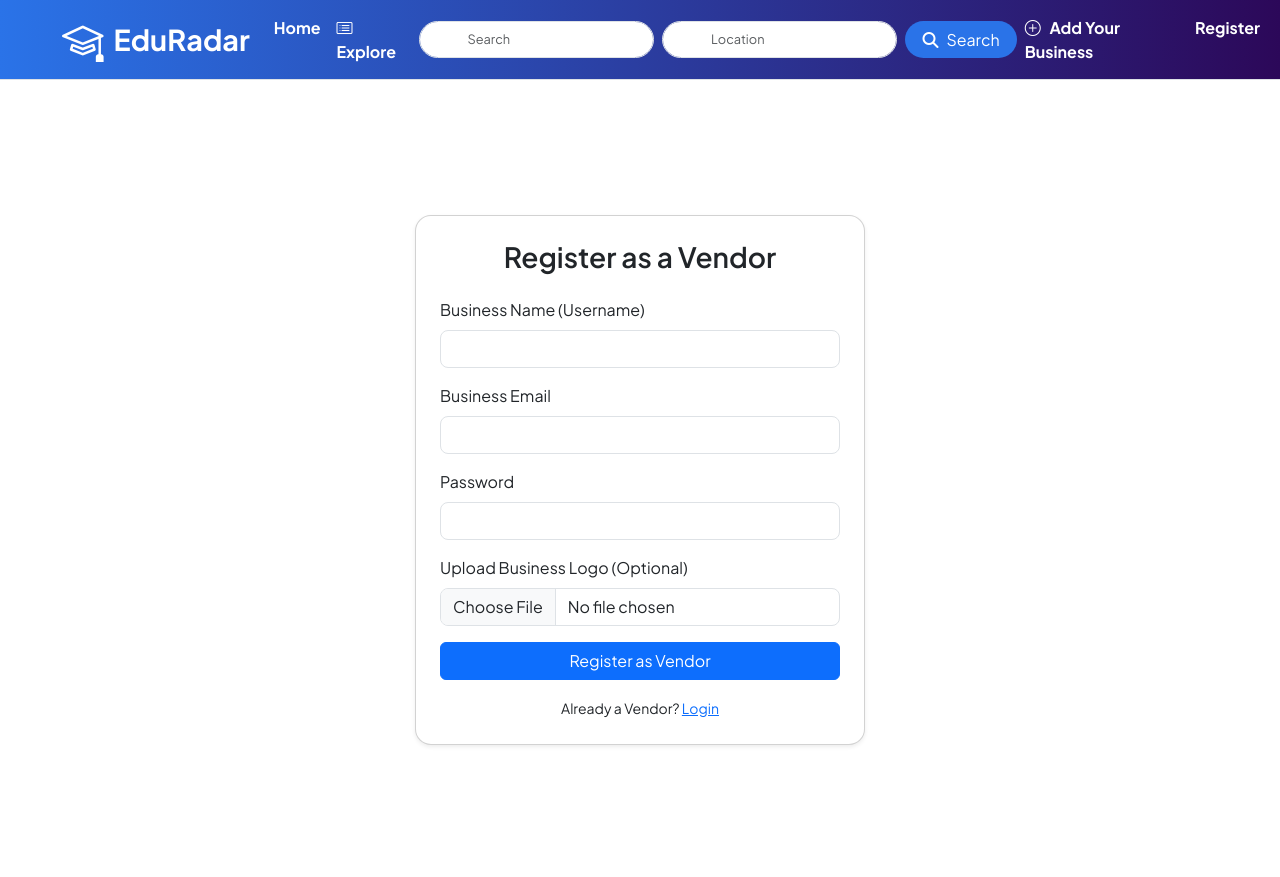
After one commit to Vansh-876/EduRadar, a Node server app: page /vendor/register in a window 1280 px wide. The commit adds this page. Shown: the top 877 px of the page. Run offline with Node 20, Linux system fonts and the light colour scheme; some libraries are stand-ins or nearby versions.

Commit message:
vendor-added

```diff
--- a/app.js
+++ b/app.js
@@ -16,6 +16,7 @@ const Review = require("./models/review.js");
 const listingsRoutes = require("./routes/listing.js");
 const reviewsRoutes = require("./routes/review.js");
 const UserRoutes = require("./routes/user.js");
+const vendorRoutes = require('./routes/vendor.js');
 const session = require("express-session");
 const flash = require("connect-flash");
 const passport = require("passport");
@@ -109,6 +110,7 @@ app.get('/', homeController.homepage);
 app.use("/", listingsRoutes);
 app.use("/listings/:id/reviews", reviewsRoutes);
 app.use("/", UserRoutes);
+app.use('/', vendorRoutes);
 
 
 // 404 Error Handling
--- a/controllers/listing.js
+++ b/controllers/listing.js
@@ -1,4 +1,5 @@
 const Listing = require("../models/listing");
+const { isVendor } = require('../middleware');
 
 module.exports.index = async (req, res, next) => {
   const { category, search, location } = req.query;
--- a/controllers/user.js
+++ b/controllers/user.js
@@ -7,7 +7,7 @@ module.exports.renderSignupForm=async(req, res) => {
 module.exports.signup=async (req, res, next) => {
   try {
     const { username, email, password } = req.body;
-    const user = new User({ username, email });
+     const user = new User({ username, email, role: ['user'] });
     const registeredUser = await User.register(user, password);
     console.log(registeredUser);
     req.login(registeredUser, (err) => {
@@ -28,9 +28,13 @@ module.exports.renderLoginForm=async(req, res) => {
   res.render("users/login");
 };
 
-module.exports.Login= async (req, res) => {
+module.exports.Login = async (req, res) => {
   const redirectUrl = res.locals.returnTo || "/listings";
   req.flash("success", "Welcome back!");
+
+  if (req.user.role.includes('vendor')) {   // ✅ Array ke liye includes use karo
+    return res.redirect('/vendor/dashboard');
+  }
   res.redirect(redirectUrl);
 };
 
@@ -98,3 +102,52 @@ module.exports.renderDashboard = async (req, res) => {
   const user = await User.findById(req.user._id);
   res.render('users/dashboard', { user });
 };
+
+// ✅ Render Vendor Register Form
+module.exports.renderVendorRegisterForm = (req, res) => {
+  res.render('vendor/register');  // Make sure you have this EJS file
+};
+
+// ✅ Handle Vendor Registration
+module.exports.vendorRegister = async (req, res, next) => {
+  try {
+    const { username, email, password } = req.body;
+    const user = new User({ username, email, role: ['vendor'] });
+
+    if (req.file) {
+      user.profileImage = { url: req.file.path, filename: req.file.filename };
+    }
+
+    const registeredUser = await User.register(user, password);
+
+    req.login(registeredUser, (err) => {
+      if (err) return next(err);
+      req.flash('success', 'Welcome Vendor!');
+      res.redirect('/vendor/dashboard');
+    });
+
+  } catch (e) {
+    req.flash('error', e.message);
+    res.redirect('/vendor/register');
+  }
+};
+
+// ✅ Render Vendor Login Form
+module.exports.renderVendorLoginForm = (req, res) => {
+  res.render('vendor/login');  // Make this EJS file
+};
+
+// ✅ Handle Vendor Login (Post Success)
+module.exports.vendorLogin = (req, res) => {
+  req.flash('success', 'Welcome back Vendor!');
+  res.redirect('/vendor/dashboard');
+};
+
+// ✅ Vendor Logout
+module.exports.vendorLogout = (req, res) => {
+  req.logout(err => {
+    if (err) return next(err);
+    req.flash('success', 'Vendor logged out successfully!');
+    res.redirect('/');
+  });
+};
--- a/models/listing.js
+++ b/models/listing.js
@@ -10,7 +10,7 @@ const listingSchema = new Schema({
   description: { type: String, required: true },
   location: { type: String, required: true },
   contact: { type: String, required: true },
-  openHours: {type: String,  required: true },
+  openHours: {type: String,  required: false },
   whatsappNumber: { type: String, required: true },
   email: { type: String, required: true },
   website: String,
--- a/routes/user.js
+++ b/routes/user.js
@@ -3,7 +3,7 @@ const router = express.Router();
 const passport = require("passport");
 const User = require("../models/user");
 const wrapAsync = require("../utils/wrapAsync");
-const { storeReturnTo ,isLoggedIn } = require("../middleware.js");
+const { storeReturnTo ,isLoggedIn, isVendor } = require("../middleware.js");
 const userController = require("../controllers/user.js");
 const upload = require('../multer');
 
@@ -32,5 +32,8 @@ router.route("/profile/settings")
 
   router.get('/dashboard', isLoggedIn, userController.renderDashboard);
 
+router.get('/add-business', isVendor, (req, res) => {
+  res.redirect('/listings/new');
+});
 
 module.exports = router;
--- a/views/includes/navbar.ejs
+++ b/views/includes/navbar.ejs
@@ -38,9 +38,9 @@
 
     <div class="collapse navbar-collapse " id="navbarNav">
       <div class="navbar-nav">
-         <a class="nav-link" href="/">Home</a>
+         <a class="nav-link" href="/"><b>Home</b></a>
         <a class="nav-link <% if(activePage === 'listings'){ %>active<% } %>" href="/listings">
-          <i class="bi bi-card-list"></i>Explore
+          <i class="bi bi-card-list"></i><b>Explore</b>
         </a>
       </div>
 
@@ -53,44 +53,57 @@
     </div>
 
     <div class="navbar-nav ms-auto">
-              <a class="nav-link <% if(activePage === 'create'){ %>active<% } %>" href="/listings/new">
-          <i class="bi bi-plus-circle"></i>New Listing
+<a class="nav-link" href="/add-business">
+  <i class="bi bi-plus-circle"></i> <b>Add Your Business</b>
 </a>
-      <% if (!currentUser ) { %>
-        <a class="nav-link" href="/register"><B>Register</B></a>
-      <% } %>
-<% if (currentUser) { %>
+
+  <% if (!currentUser) { %>
+  <a class="nav-link" href="/register"><b>Register</b></a>
+
+<% } else if (currentUser.role.includes('vendor')) { %>
+  <!-- Vendor Navbar -->
   <div class="dropdown">
     <a href="#" class="d-flex align-items-center text-decoration-none dropdown-toggle" id="profileDropdown" data-bs-toggle="dropdown" aria-expanded="false">
-    <img
-      src="<%= currentUser.profileImage && currentUser.profileImage.url ? currentUser.profileImage.url : '/images/default-profile.jpg' %>"
-      alt="user" width="40" height="40" class="rounded-circle">
+      <img src="<%= currentUser.profileImage?.url || '/images/default-profile.jpg' %>" alt="user" width="40" height="40" class="rounded-circle">
     </a>
     <ul class="dropdown-menu dropdown-menu-end shadow-lg border-0 p-3" aria-labelledby="profileDropdown" style="min-width: 260px; border-radius: 15px;">
-
       <li class="text-center">
-      <img
-        src="<%= currentUser.profileImage && currentUser.profileImage.url ? currentUser.profileImage.url : '/images/default-profile.jpg' %>"
-        alt="user" width="60" height="60" class="rounded-circle mb-2">
+        <img src="<%= currentUser.profileImage?.url || '/images/default-profile.jpg' %>" alt="user" width="60" height="60" class="rounded-circle mb-2">
         <div class="fw-semibold fs-6"><%= currentUser.username %></div>
         <div class="text-muted small mb-2"><%= currentUser.email %></div>
       </li>
+      <li><hr class="dropdown-divider"></li>
+      <li><a class="dropdown-item d-flex align-items-center gap-2" href="/vendor/dashboard"><i class="bi bi-speedometer2"></i> Dashboard</a></li>
+      <li><hr class="dropdown-divider"></li>
+      <li><a class="dropdown-item d-flex align-items-center gap-2 text-danger" href="/vendor/logout"><i class="bi bi-box-arrow-right"></i> Logout</a></li>
+    </ul>
+  </div>
 
+<% } else { %>
+  <!-- Normal User Navbar -->
+  <div class="dropdown">
+    <a href="#" class="d-flex align-items-center text-decoration-none dropdown-toggle" id="profileDropdown" data-bs-toggle="dropdown" aria-expanded="false">
+      <img src="<%= currentUser.profileImage?.url || '/images/default-profile.jpg' %>" alt="user" width="40" height="40" class="rounded-circle">
+    </a>
+    <ul class="dropdown-menu dropdown-menu-end shadow-lg border-0 p-3" aria-labelledby="profileDropdown" style="min-width: 260px; border-radius: 15px;">
+      <li class="text-center">
+        <img src="<%= currentUser.profileImage?.url || '/images/default-profile.jpg' %>" alt="user" width="60" height="60" class="rounded-circle mb-2">
+        <div class="fw-semibold fs-6"><%= currentUser.username %></div>
+        <div class="text-muted small mb-2"><%= currentUser.email %></div>
+      </li>
       <li><hr class="dropdown-divider"></li>
-
       <li><a class="dropdown-item d-flex align-items-center gap-2" href="/profile/settings"><i class="bi bi-person-gear"></i> My Profile</a></li>
       <li><a class="dropdown-item d-flex align-items-center gap-2" href="/dashboard"><i class="bi bi-speedometer2"></i> Dashboard</a></li>
       <li><a class="dropdown-item d-flex align-items-center gap-2" href="/notifications"><i class="bi bi-bell"></i> Notifications</a></li>
       <li><a class="dropdown-item d-flex align-items-center gap-2" href="/bookmarks"><i class="bi bi-bookmark-star"></i> Saved Items</a></li>
       <li><a class="dropdown-item d-flex align-items-center gap-2" href="/profile/change-password"><i class="bi bi-key"></i> Change Password</a></li>
-
       <li><hr class="dropdown-divider"></li>
-
       <li><a class="dropdown-item d-flex align-items-center gap-2 text-danger" href="/logout"><i class="bi bi-box-arrow-right"></i> Logout</a></li>
-
     </ul>
   </div>
+
 <% } %>
+
 
     </div>
   </div>
--- /dev/null
+++ b/views/vendor/register.ejs
@@ -0,0 +1,35 @@
+<% layout("/layouts/boilerplate") %>
+
+<div class="container d-flex align-items-center justify-content-center min-vh-100">
+  <div class="card p-4 shadow-sm rounded-4" style="max-width: 450px; width: 100%;">
+    <h3 class="mb-4 text-center fw-semibold">Register as a Vendor</h3>
+
+    <form action="/vendor/register" method="POST" enctype="multipart/form-data" class="needs-validation" novalidate>
+      <div class="mb-3">
+        <label class="form-label">Business Name (Username)</label>
+        <input type="text" class="form-control rounded-3" name="username" required>
+      </div>
+
+      <div class="mb-3">
+        <label class="form-label">Business Email</label>
+        <input type="email" class="form-control rounded-3" name="email" required>
+      </div>
+
+      <div class="mb-3">
+        <label class="form-label">Password</label>
+        <input type="password" class="form-control rounded-3" name="password" required>
+      </div>
+
+      <div class="mb-3">
+        <label class="form-label">Upload Business Logo (Optional)</label>
+        <input type="file" name="profileImage" class="form-control rounded-3" accept="image/*">
+      </div>
+
+      <button type="submit" class="btn btn-primary w-100">Register as Vendor</button>
+    </form>
+
+    <div class="mt-3 text-center">
+      <small>Already a Vendor? <a href="/vendor/login">Login</a></small>
+    </div>
+  </div>
+</div>
```
Also changed, not shown: middleware.js (+8 -0 lines), models/user.js (+6 -1 lines), routes/listing.js (+7 -4 lines), routes/vendor.js (added, +31 -0 lines), views/listings/show.ejs (+4 -3 lines), views/vendor/dashboard.ejs (added, +54 -0 lines), views/vendor/login.ejs (added, +25 -0 lines). Lines whose indentation alone changed are shown as unchanged.
